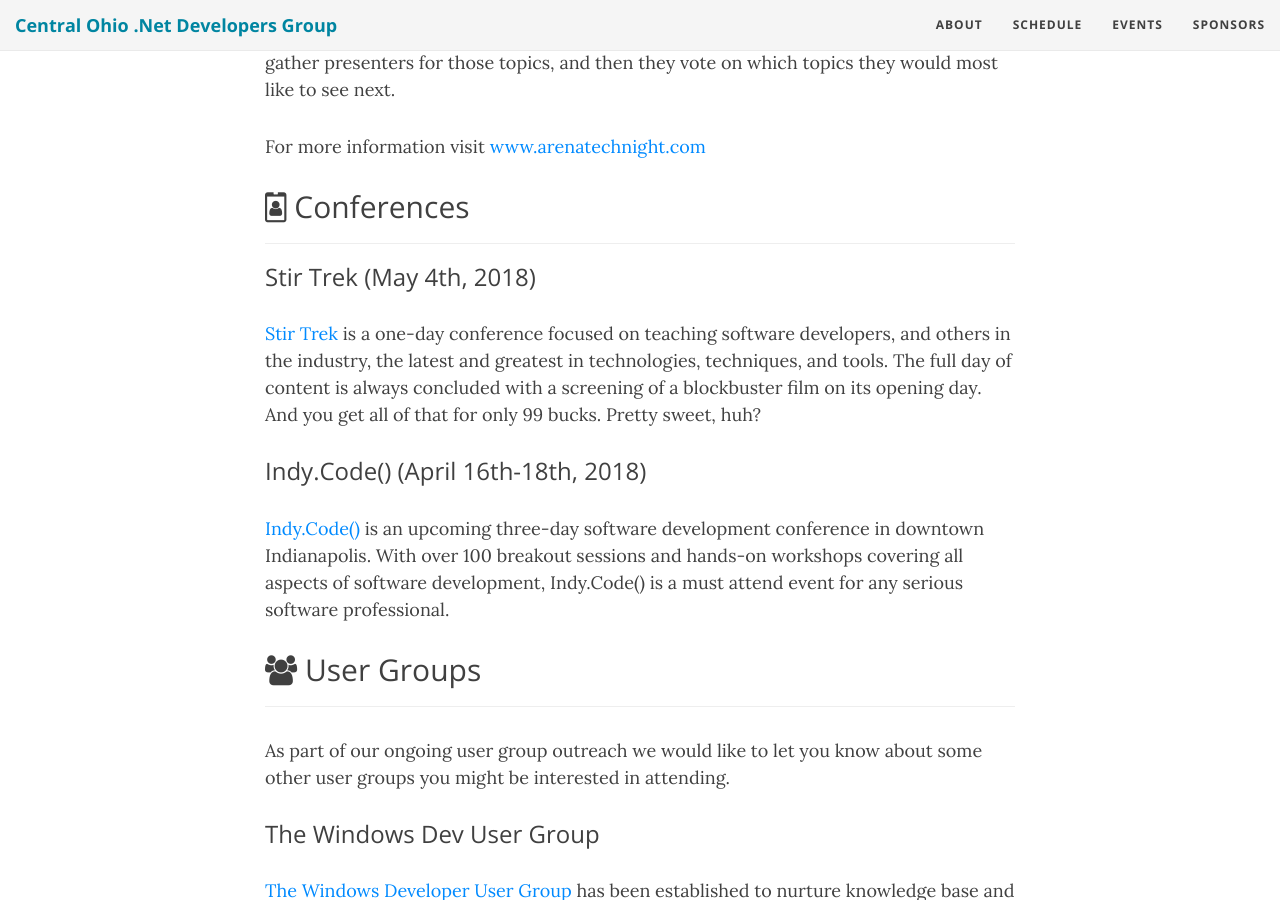
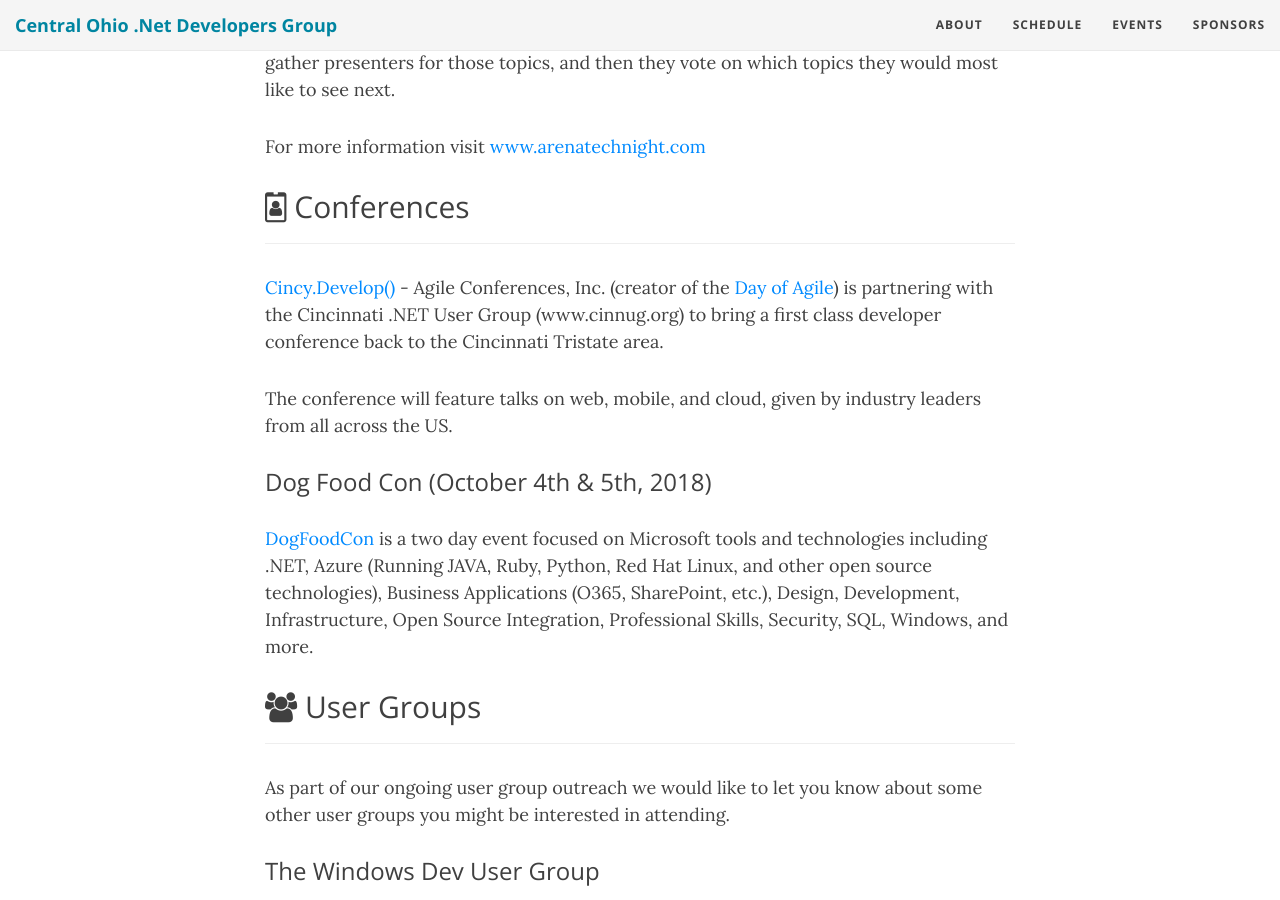
Before and after one commit to condg/condg.github.io, a Jekyll site: the page built from events.md, in a window 1280 px wide and 900 px high, scrolled down 511 px. Built offline with Jekyll 4.4.1, drawn with Linux system fonts in a browser that asks for light colours; comment, search, counter and statistics services are not loaded.

Commit message:
Update events.md

```diff
--- a/events.md
+++ b/events.md
@@ -16,11 +16,12 @@
 ## <i class="fa fa-id-badge" aria-hidden="true"></i> Conferences
 ---------------------------------------
 
-### Stir Trek (May 4th, 2018)
-[Stir Trek](https://www.stirtrek.com/) is a one-day conference focused on teaching software developers, and others in the industry, the latest and greatest in technologies, techniques, and tools. The full day of content is always concluded with a screening of a blockbuster film on its opening day. And you get all of that for only 99 bucks. Pretty sweet, huh?
+[Cincy.Develop()](https://dayofagilecincydevelop2018.eventbrite.com/) - Agile Conferences, Inc. (creator of the [Day of Agile](http://www.dayofagile.org/)) is partnering with the Cincinnati .NET User Group (www.cinnug.org) to bring a first class developer conference back to the Cincinnati Tristate area.
 
-### Indy.Code() (April 16th-18th, 2018)
-[Indy.Code()](https://indycode.amegala.com/) is an upcoming three-day software development conference in downtown Indianapolis. With over 100 breakout sessions and hands-on workshops covering all aspects of software development, Indy.Code() is a must attend event for any serious software professional.
+The conference will feature talks on web, mobile, and cloud, given by industry leaders from all across the US.
+
+### Dog Food Con (October 4th & 5th, 2018)
+[DogFoodCon](http://dogfoodcon.com/) is a two day event focused on Microsoft tools and technologies including .NET, Azure (Running JAVA, Ruby, Python, Red Hat Linux, and other open source technologies), Business Applications (O365, SharePoint, etc.), Design, Development, Infrastructure, Open Source Integration, Professional Skills, Security, SQL, Windows, and more.
 
 ## <i class="fa fa-users" aria-hidden="true"></i> User Groups
 ---------------------------------------
```
